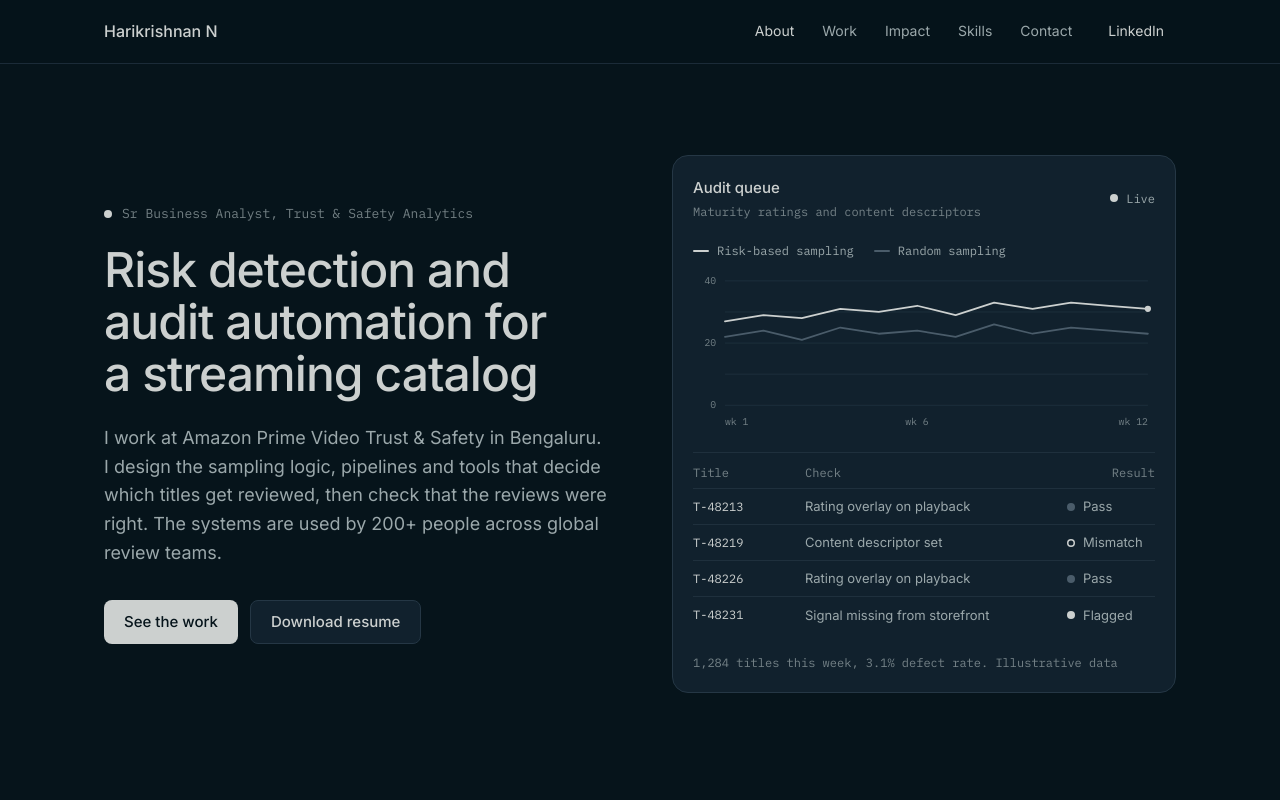
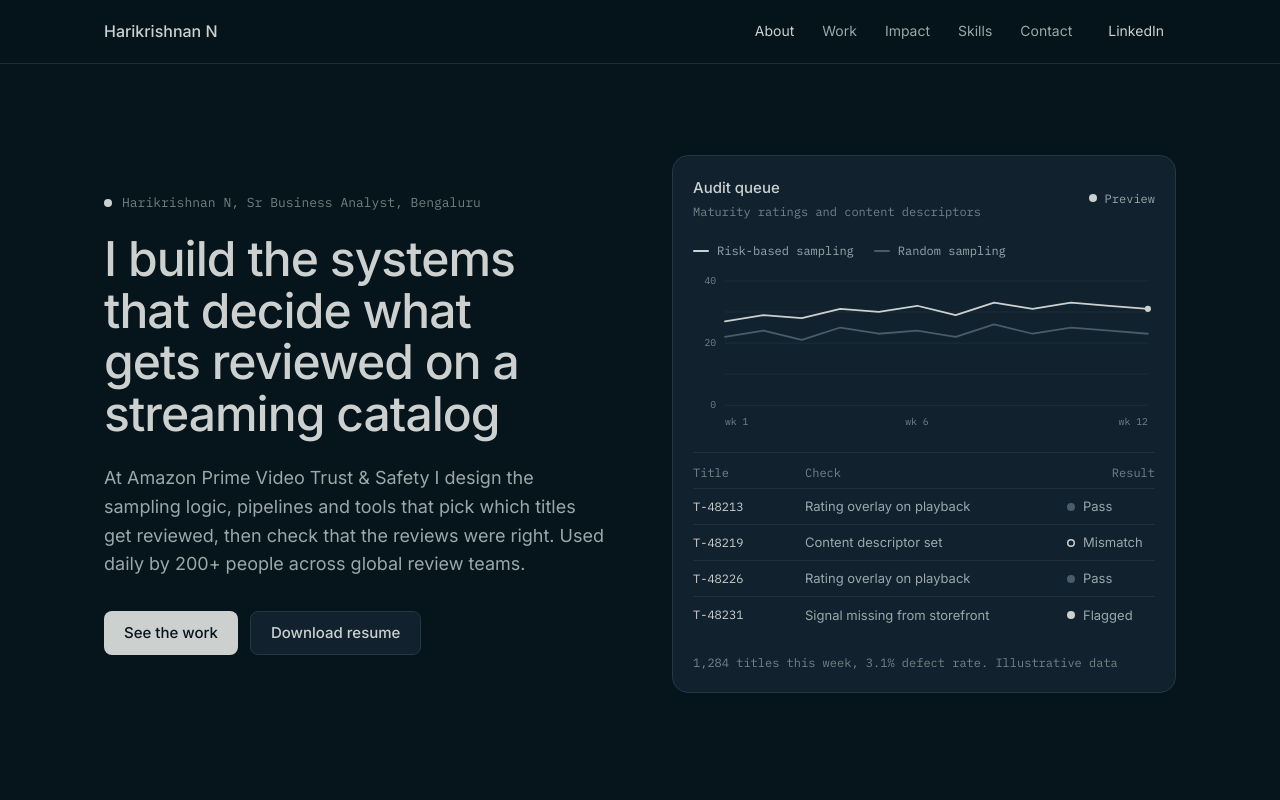
Before and after one commit to hari-kriz/harikriz, a plain HTML site: page index.html in a window 1280 px wide. Shown: the top 800 px of the page. Drawn offline with Linux system fonts and the light colour scheme.

Commit message:
Person-first hero: name in kicker, first-person headline, panel badge Preview

```diff
--- a/index.html
+++ b/index.html
@@ -60,10 +60,10 @@
     <section class="hero" id="top">
       <div class="container">
         <div class="hero__text">
-          <p class="hero__kicker"><span class="dot" aria-hidden="true"></span>Sr Business Analyst, Trust &amp; Safety Analytics</p>
-          <h1 class="hero__title">Risk detection and audit automation for a streaming catalog</h1>
+          <p class="hero__kicker"><span class="dot" aria-hidden="true"></span>Harikrishnan N, Sr Business Analyst, Bengaluru</p>
+          <h1 class="hero__title">I build the systems that decide what gets reviewed on a streaming catalog</h1>
           <p class="hero__lede">
-            I work at Amazon Prime Video Trust &amp; Safety in Bengaluru. I design the sampling logic, pipelines and tools that decide which titles get reviewed, then check that the reviews were right. The systems are used by 200+ people across global review teams.
+            At Amazon Prime Video Trust &amp; Safety I design the sampling logic, pipelines and tools that pick which titles get reviewed, then check that the reviews were right. Used daily by 200+ people across global review teams.
           </p>
           <div class="hero__actions">
             <a href="#work" class="btn btn--primary">See the work</a>
@@ -78,7 +78,7 @@
                 <div class="panel__title">Audit queue</div>
                 <div class="panel__sub">Maturity ratings and content descriptors</div>
               </div>
-              <span class="panel__live"><span class="dot" aria-hidden="true"></span>Live</span>
+              <span class="panel__live"><span class="dot" aria-hidden="true"></span>Preview</span>
             </div>
 
             <div class="chart">
```
